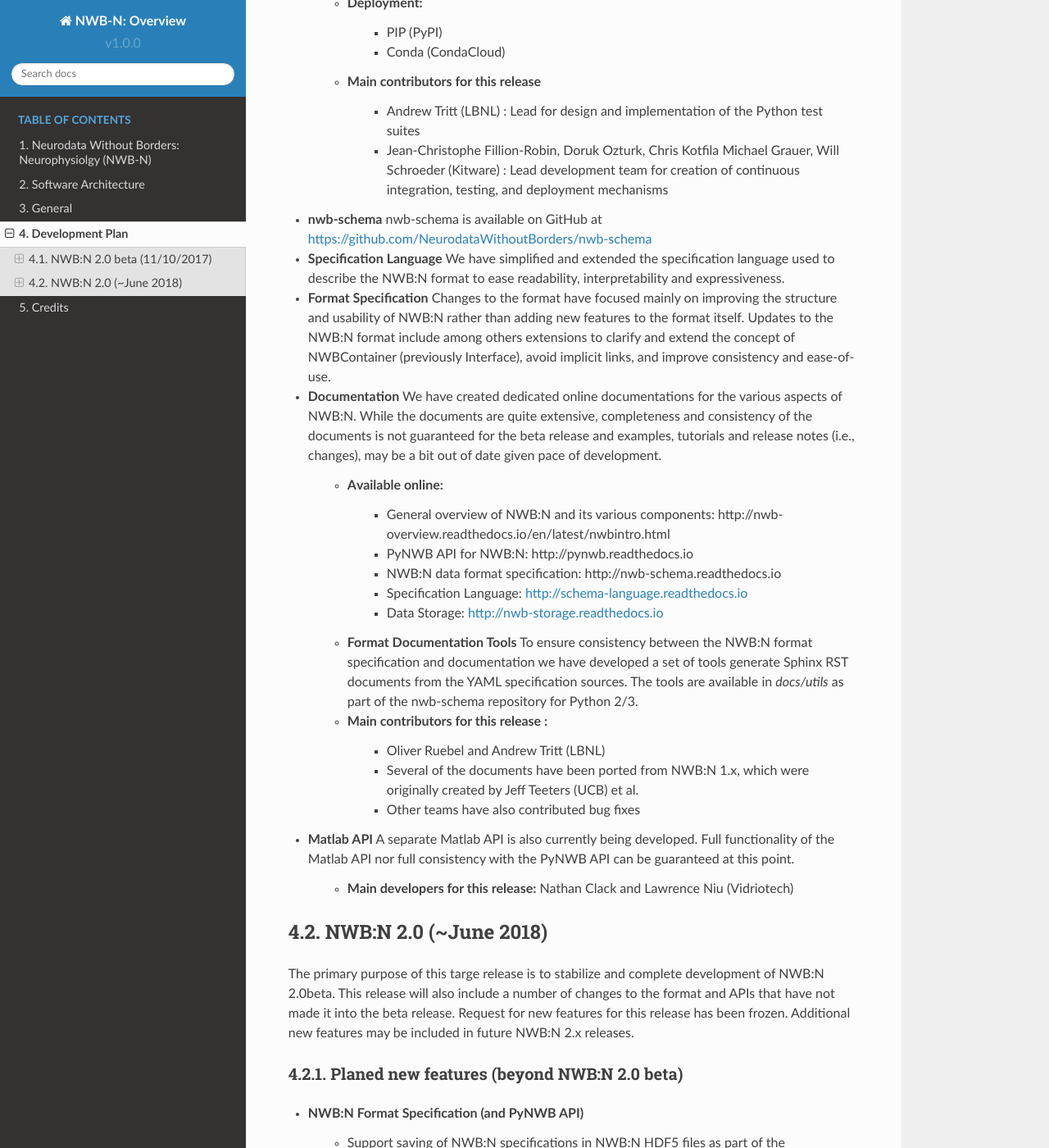
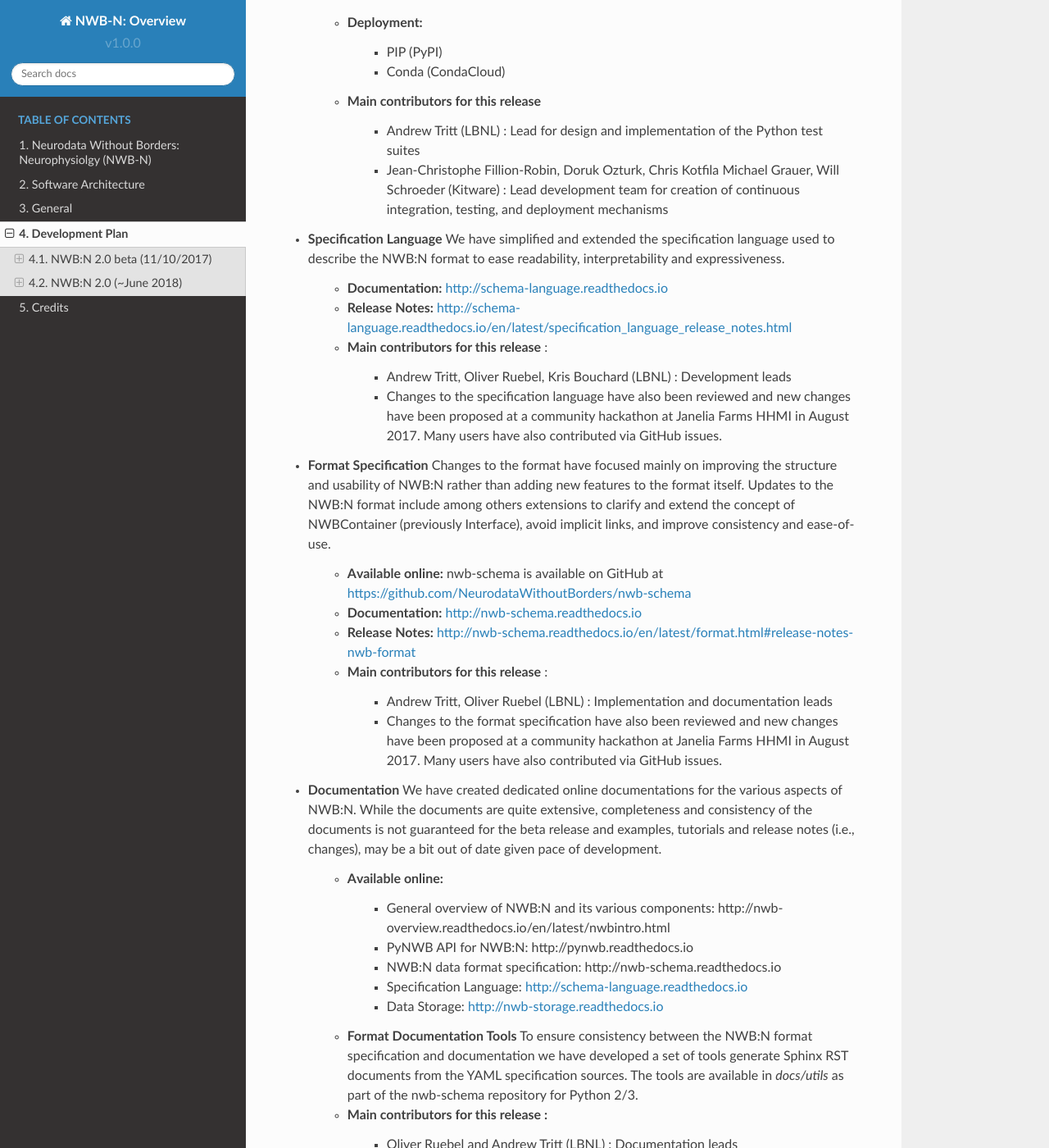
Before and after one commit to NeurodataWithoutBorders/nwb-schema, a Sphinx documentation site: the page built from docs/general/source/development_plan.rst, in a window 1280 px wide and 1400 px high, scrolled down 1897 px. Shown: the whole window at 82% size. Built offline with Sphinx 7.4.7 and the Read the Docs theme 2.0.0, drawn with Linux system fonts in a browser that asks for light colours; some of the changed text lies outside the part shown.

Commit message:
Updated todo items

```diff
--- a/docs/general/source/development_plan.rst
+++ b/docs/general/source/development_plan.rst
@@ -5,15 +5,15 @@
 
 .. todo::
 
-    Add links to release notes for the specifciation language, format etc.
+    This is a first draft. Check completeness and consistency of all items. Check and approbriateness of  timelines for the release.
+
+.. todo::
+
+    Oliver: Create list of all GitHub isses relevant to the different milestones. In particular create a list of issues that we plan to implement for the full release of NWB.
 
 .. todo::
 
     Check and complete list of contributors for the various items
-
-.. todo::
-
-    This is a first draft. Check completeness, consistency, and approbriateness of timelines for the release.
 
 
 The following sections provide an overview of various development targets for NWB:N and what they entail.
@@ -31,9 +31,9 @@
 
 * **PyNWB:** A new advanced python API for the new version of NWB:N 2.0. PyNWB defines a new modular software architecture and API to enable users/developers to efficiently interact with the NWB:N data format, format files, and specifications. The new software architecture  decouples the various aspects of NWB:N (i.e. the specification language, format specification, storage, and API) to allow each to be used and maintained more independently. PyNWB also provides and API for interacting with NWB:N format specifications and provides mechanisms to easily create and use format extensions.
 
-    * **Available online:**
+    * **Available online:** https://github.com/NeurodataWithoutBorders/pynwb
 
-        * https://github.com/NeurodataWithoutBorders/pynwb
+    * **Documentation:** http://pynwb.readthedocs.io
 
     * **Supported Languages** :
         * Python >2.7.x
@@ -73,11 +74,32 @@
         * Andrew Tritt (LBNL) : Lead for design and implementation of the Python test suites
         * Jean-Christophe Fillion-Robin, Doruk Ozturk, Chris Kotfila Michael Grauer, Will Schroeder (Kitware) : Lead development team for creation of continuous integration, testing, and deployment mechanisms
 
-* **nwb-schema** nwb-schema is available on GitHub at https://github.com/NeurodataWithoutBorders/nwb-schema
 
 * **Specification Language** We have simplified and extended the specification language used to describe the NWB:N format to ease readability, interpretability and expressiveness.
 
+    * **Documentation:** http://schema-language.readthedocs.io
+
+    * **Release Notes:** http://schema-language.readthedocs.io/en/latest/specification_language_release_notes.html
+
+    * **Main contributors for this release** :
+
+        * Andrew Tritt, Oliver Ruebel, Kris Bouchard (LBNL) : Development leads
+        * Changes to the specification language have also been reviewed and new changes have been proposed at a community hackathon at Janelia Farms HHMI in August 2017. Many users have also contributed via GitHub issues.
+
+
 * **Format Specification** Changes to the format have focused mainly on improving the structure and usability of NWB:N rather than adding new features to the format itself. Updates to the NWB:N format include among others extensions to clarify and extend the concept of NWBContainer (previously Interface), avoid implicit links, and improve consistency and ease-of-use.
+
+    * **Available online:** nwb-schema is available on GitHub at https://github.com/NeurodataWithoutBorders/nwb-schema
+
+    * **Documentation:** http://nwb-schema.readthedocs.io
+
+    * **Release Notes:** http://nwb-schema.readthedocs.io/en/latest/format.html#release-notes-nwb-format
+
+    * **Main contributors for this release** :
+
+        * Andrew Tritt, Oliver Ruebel (LBNL) : Implementation and documentation leads
+        * Changes to the format specification have also been reviewed and new changes have been proposed at a community hackathon at Janelia Farms HHMI in August 2017. Many users have also contributed via GitHub issues.
+
 
 * **Documentation** We have created dedicated online documentations for the various aspects of NWB:N. While the documents are quite extensive, completeness and consistency of the documents is not guaranteed for the beta release and examples, tutorials and release notes (i.e., changes), may be a bit out of date given pace of development.
 
@@ -91,12 +113,23 @@
     * **Format Documentation Tools** To ensure consistency between the NWB:N format specification and documentation we have developed a set of tools generate Sphinx RST documents from the YAML specification sources. The tools are available in `docs/utils` as part of the nwb-schema repository for Python 2/3.
 
     * **Main contributors for this release** :
-        * Oliver Ruebel and Andrew Tritt (LBNL)
+        * Oliver Ruebel and Andrew Tritt (LBNL) : Documentation leads
         * Several of the documents have been ported from NWB:N 1.x, which were originally created by Jeff Teeters (UCB) et al.
         * Other teams have also contributed bug fixes
-* **Matlab API** A separate Matlab API is also currently being developed. Full functionality of the Matlab API nor full consistency with the PyNWB API can be guaranteed at this point.
 
-    * **Main developers for this release:**  Nathan Clack and Lawrence Niu (Vidriotech)
+* **MatNWB** MatNWB is a Matlab API for NWB:N. MatNWB generates Matlab classes for representing NWB:N neurodata_type directly from the YAML specification.
+
+    * **Core features**:
+
+        * Write NWB:N HDF5 files
+        * Read NWB:N HDF5 files
+        * Read/Write data for custom extensions
+
+    * **Main contributors for this release:**
+        * Nathan Clack and Lawrence Niu (Vidriotech) : Software design and development lead
+        * Karel Svoboda : Project Lead
+        * Andrew Tritt and Oliver Ruebel : Review and discussion
+
 
 
 .. _dev-nwb2:
@@ -141,4 +174,5 @@
 
     * Ensure complete coverage and support for read and write of NWB:N HDF5 files
     * Ensure consistency between files generated by the Matlab and Python APIs
+    * Add support for the above-described changes to the specification language and schema
     * Add further documentation
```
Also changed, not shown: other parts of docs/general/source/development_plan.rst (+2 -1 lines).
